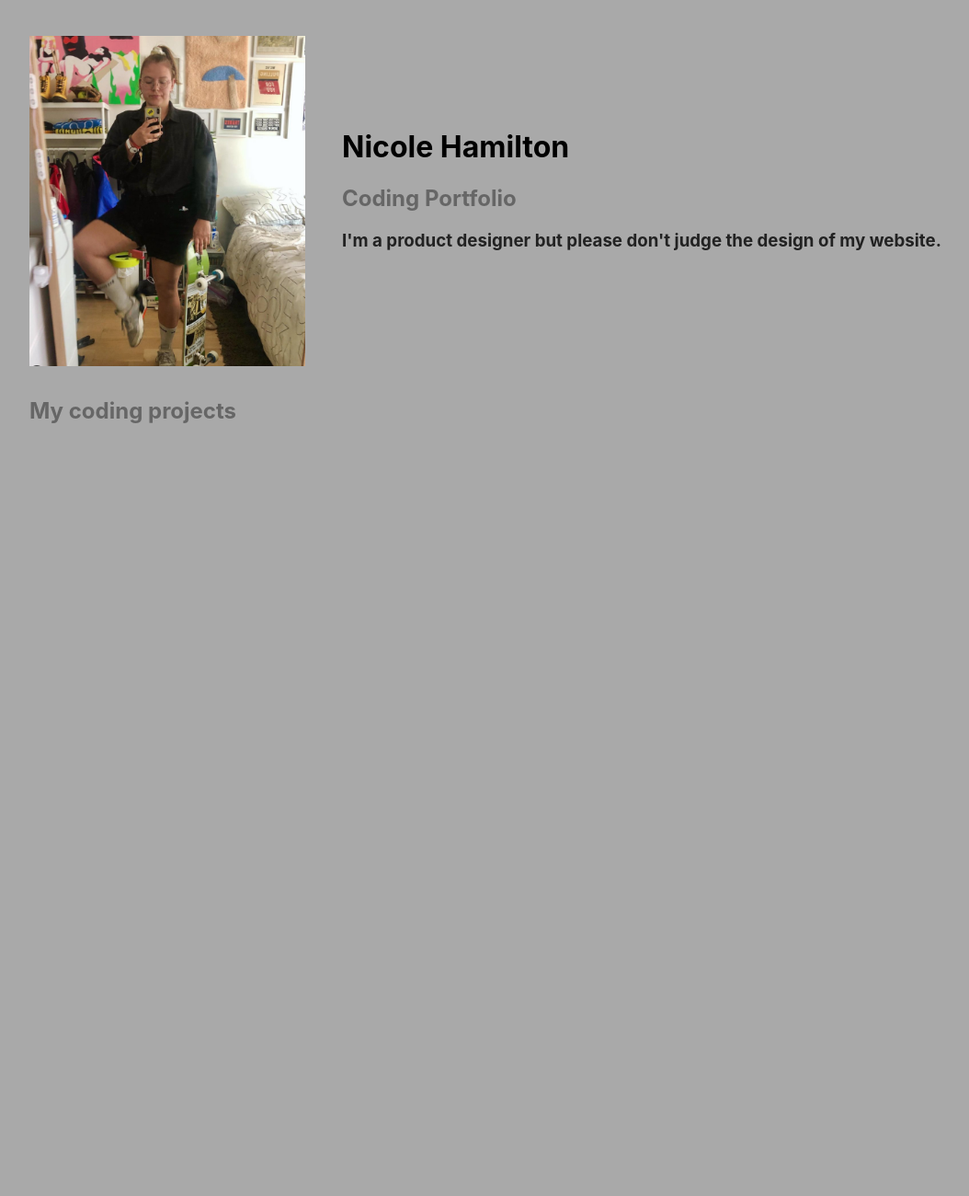
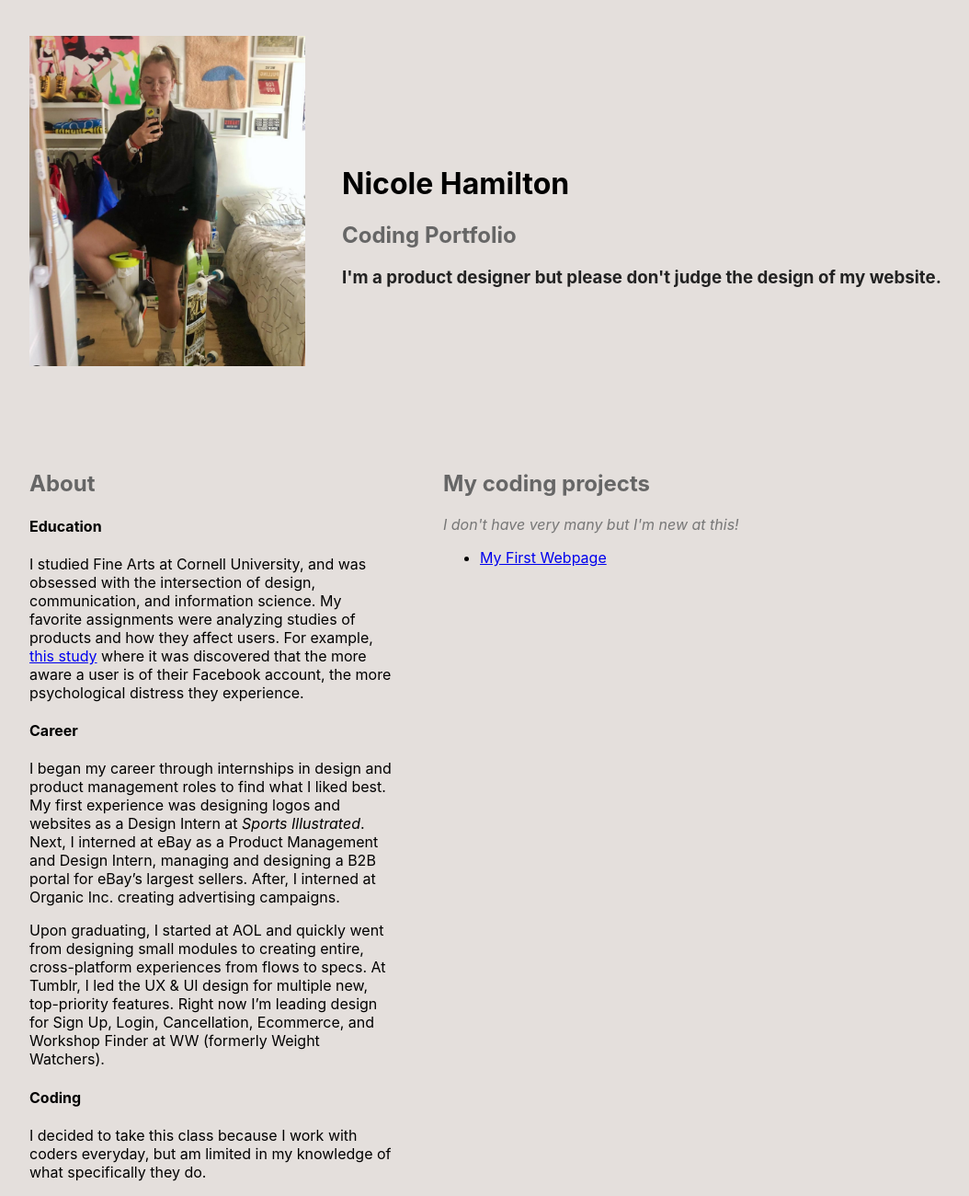
Before and after one commit to nicolehamilton/portfolio, a plain HTML site: page index.html in a window 1280 px wide. Shown: the part 89-1389 px from the top of the page at 92% size, without its empty margins (96-1150 px from the left). Before the commit the page ends 800 px from the top, so only its background shows below. Drawn offline with Linux system fonts and the light colour scheme.

Commit message:
fixed spacing underneath float, changed background color, edited copy

```diff
--- a/css/styles.css
+++ b/css/styles.css
@@ -1,8 +1,7 @@
 body {
-  background-color: darkgray;
+  background-color: #E4DFDC;
   font-family: -apple-system, BlinkMacSystemFont, 'Segoe UI', Roboto, Oxygen, Ubuntu, Cantarell, 'Open Sans', 'Helvetica Neue', sans-serif;
   margin: 10%;
-
 }
 
 h2 {
@@ -13,10 +12,15 @@ h3 {
   color: #222;
 }
 
+h5 {
+  font-weight: normal;
+}
+
 .profile {
   float: left;
   padding-right: 40px;
   padding-bottom: 30px;
+  height: 300px;
 }
 
 img  {
@@ -24,5 +28,17 @@ img  {
 }
 
 .header {
-  padding: 80px 0;
+  padding: 120px 0;
 }
+
+.content {
+  margin-top: 40px;
+  max-width: 400px;
+  float: left;
+  padding-right: 50px;
+}
+
+.it {
+  font-style: italic;
+  color: #777;
+}
--- a/index.html
+++ b/index.html
@@ -13,6 +13,26 @@
     <h2>Coding Portfolio</h2>
     <h3>I'm a product designer but please don't judge the design of my website.</h3>
   </div>
-  <h2 style="clear: both;">My coding projects</h2>
+  <div class="content">
+    <h2 style="clear: both;">About</h2>
+    <h4>Education</h4>
+    <p> I studied Fine Arts at Cornell University, and was obsessed with the intersection of design, communication, and information science. My favorite assignments were analyzing studies of products and how they affect users. For example, <a href="https://www.sciencedirect.com/science/article/abs/pii/S0747563214007018">this study</a> where it was discovered that the more aware a user is of their Facebook account, the more psychological distress they experience.</p>
+    <h4>Career</h4>
+    <p>I began my career through internships in design and product management roles to find what I liked best.  My first experience was designing logos and websites as a Design Intern at <i>Sports Illustrated</i>.  Next, I interned at eBay as a Product Management and Design Intern, managing and designing a B2B portal for eBay’s largest sellers. After, I interned at Organic Inc. creating advertising campaigns.</p>
+    <p>Upon graduating, I started at AOL and quickly went from designing small modules to creating entire, cross-platform experiences from flows to specs. At Tumblr, I led the UX & UI design for multiple new, top-priority features. Right now I’m leading design for Sign Up, Login, Cancellation, Ecommerce, and Workshop Finder at WW (formerly Weight Watchers).</p>
+    <h4>Coding</h4>
+    <p>I decided to take this class because I work with coders everyday, but am limited in my knowledge of what specifically they do.</p>
+  </div>
+  <div class="content">
+    <h2 style="clear: both;">My coding projects</h2>
+    <p> <span class="it">I don't have very many but I'm new at this!</span></p>
+    <p>
+      <ul>
+       <li>
+         <a href="https://nicolehamilton.github.io/my-first-webpage/">My First Webpage</a>
+       </li>
+      </ul>
+    </p>
+  </div>
 </body>
 </html>
```
